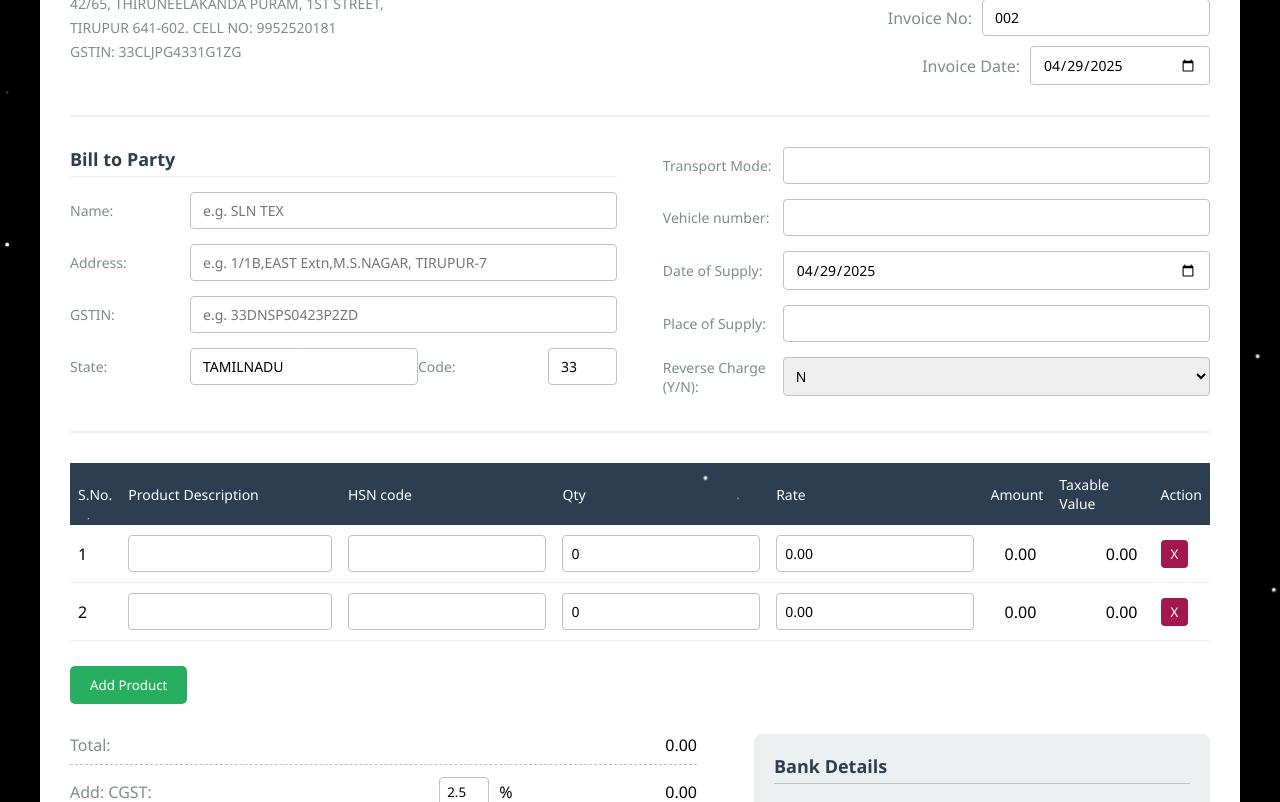
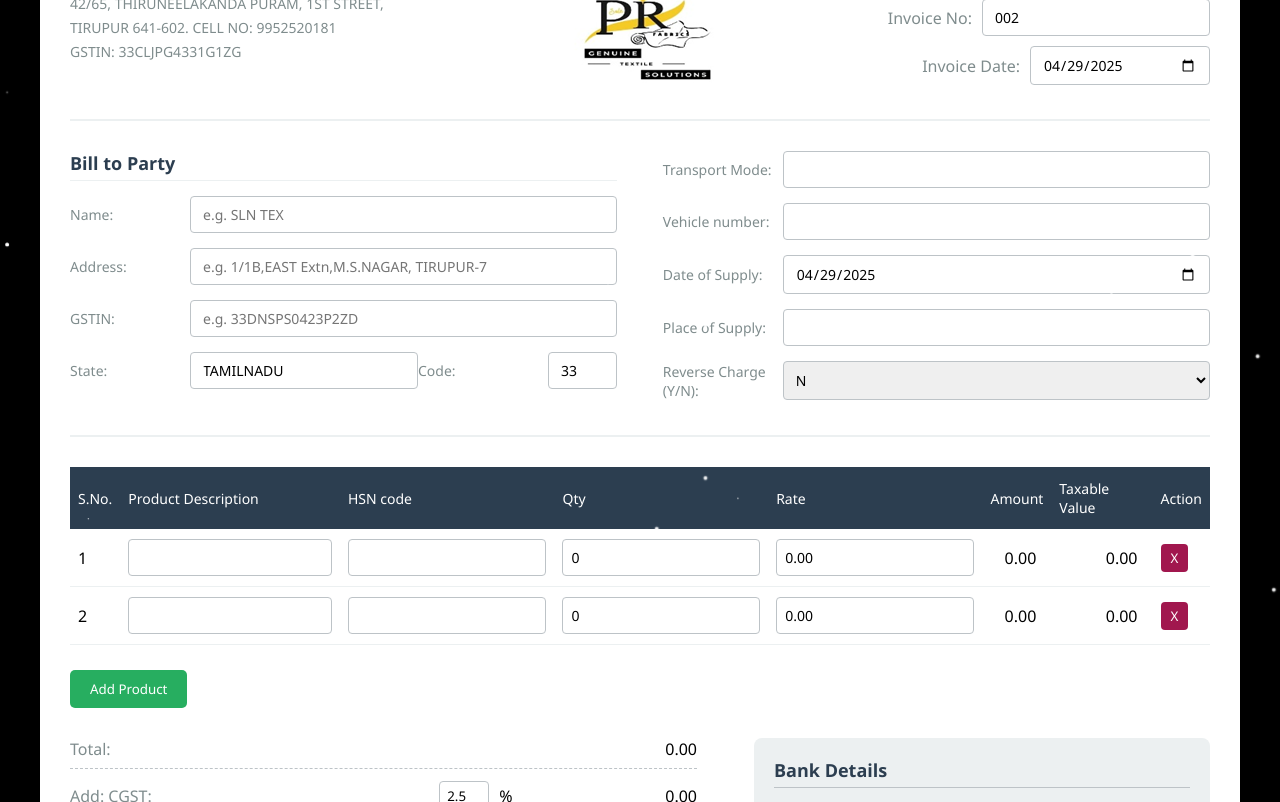
Before and after one commit to SabarishCodeWizard/Billing_Software, a plain HTML site: page rsk/index.html in a window 1280 px wide. Shown: the part 298-1100 px from the top of the page. Drawn offline with nearby package versions, Linux system fonts and the light colour scheme; sample sign-in values are in the browser's storage.

```diff
--- a/rsk/index.html
+++ b/rsk/index.html
@@ -41,6 +41,7 @@
                     <p>TIRUPUR 641-602. CELL NO: 9952520181</p>
                     <p>GSTIN: 33CLJPG4331G1ZG</p>
                 </div>
+                <img src="image.png" alt="pr-image">
                 <div class="invoice-title">
                     <h2>Tax Invoice</h2>
                     <div class="invoice-number">
```
Also changed, not shown: rsk/image.png (added).
